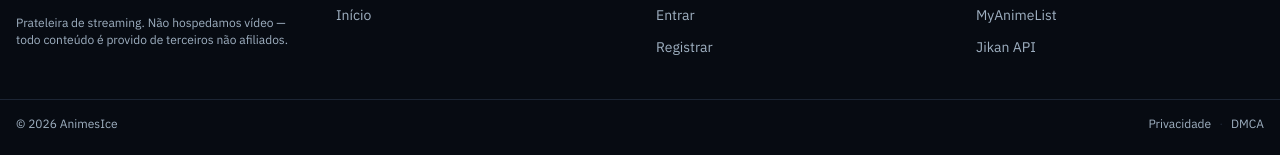
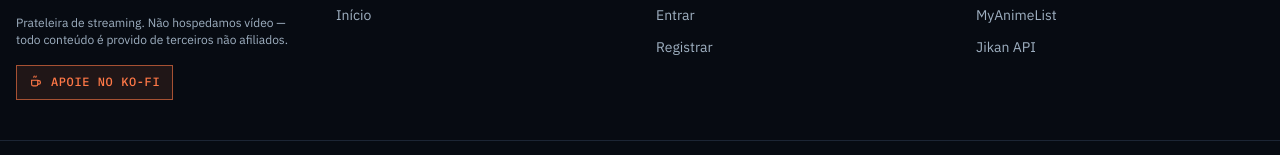
Before and after one commit to 1arley/animesice, a Next.js app: page /me in a window 1280 px wide. Shown: the part 1030-1185 px from the top of the page. Built offline with nearby package versions, Linux system fonts and the light colour scheme; no server answers.

Commit message:
feat: add ko-fi link for supporters

```diff
--- a/src/components/common/Footer.tsx
+++ b/src/components/common/Footer.tsx
@@ -35,6 +35,38 @@ export function Footer() {
             Prateleira de streaming. Não hospedamos vídeo — todo conteúdo é
             provido de terceiros não afiliados.
           </p>
+          <a
+            href="https://ko-fi.com/iarley"
+            target="_blank"
+            rel="noopener noreferrer"
+            className="mt-4 inline-flex items-center gap-2 border border-signal/60 bg-signal/10 px-3 py-2 font-mono text-caption font-medium uppercase tracking-wider text-signal transition-colors hover:bg-signal hover:text-ink"
+          >
+            <svg
+              width="14"
+              height="14"
+              viewBox="0 0 16 16"
+              fill="none"
+              aria-hidden="true"
+            >
+              <path
+                d="M3 6h7v4.5a2 2 0 0 1-2 2H5a2 2 0 0 1-2-2V6z"
+                stroke="currentColor"
+                strokeWidth="1.3"
+              />
+              <path
+                d="M10 6.5h1.25A1.75 1.75 0 0 1 13 8.25v.5a1.75 1.75 0 0 1-1.75 1.75H10"
+                stroke="currentColor"
+                strokeWidth="1.3"
+              />
+              <path
+                d="M5.5 2.5c0-.5.5-.75.5-1.25M7.75 2.5c0-.5.5-.75.5-1.25"
+                stroke="currentColor"
+                strokeWidth="1.3"
+                strokeLinecap="round"
+              />
+            </svg>
+            Apoie no Ko-fi
+          </a>
         </div>
 
         <FooterCol title="Navegar" links={navigate} />
```
Also changed, not shown: 1 other file (tests, documents, lock files or other folders).
